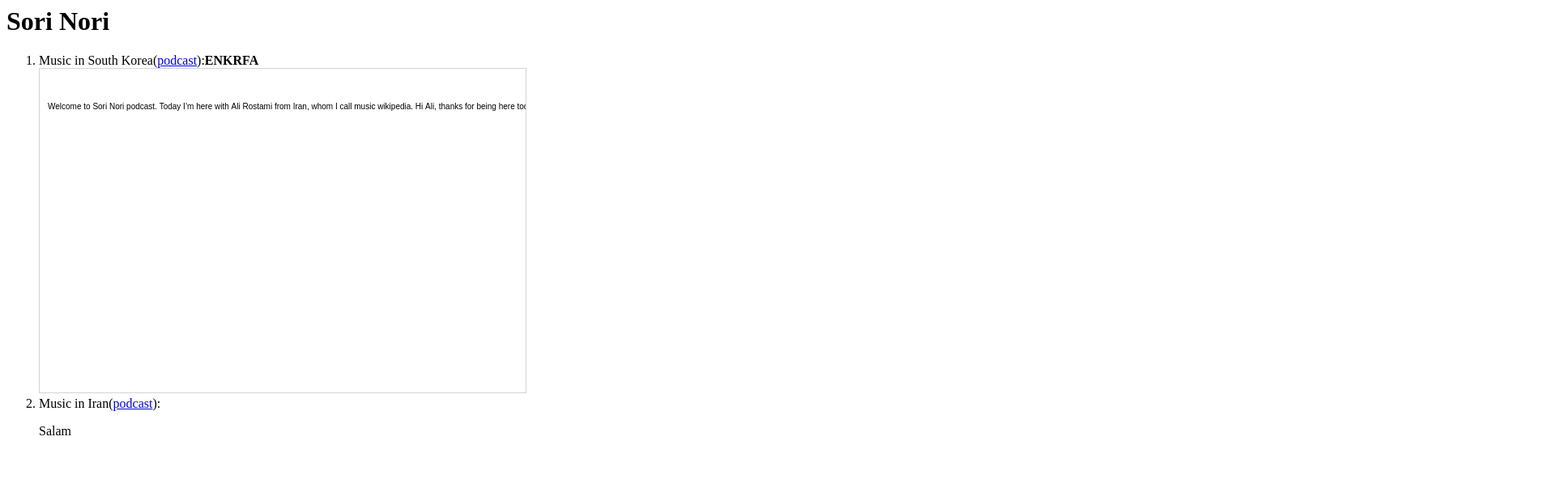
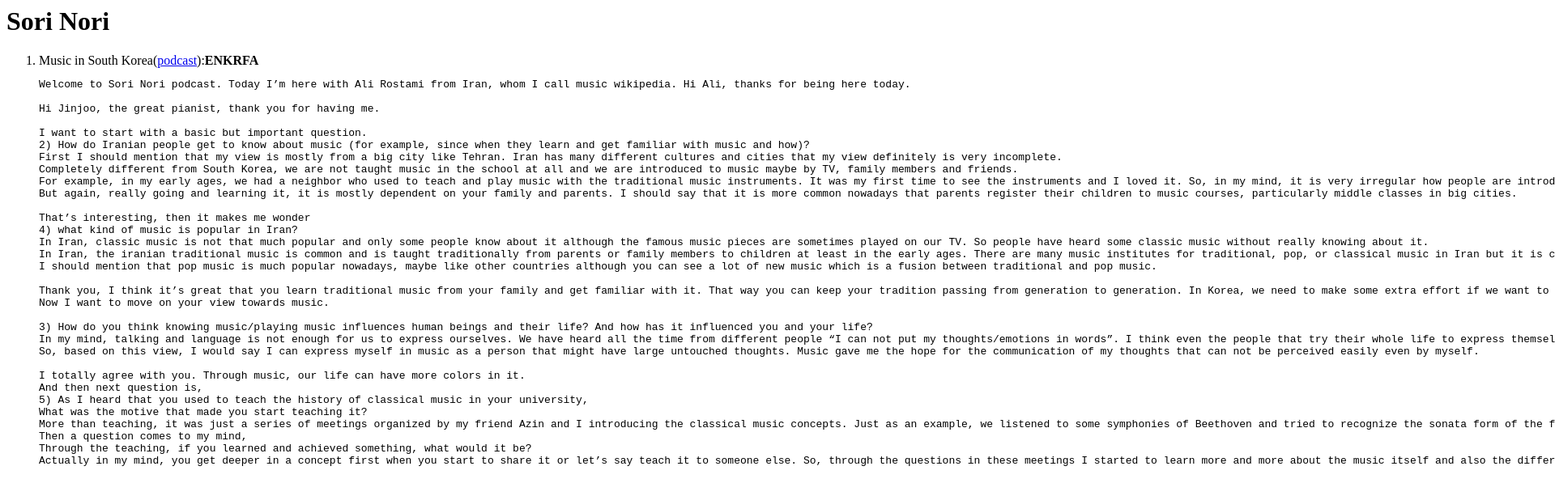
Before and after one commit to sorinori/sorinori.github.io, a plain HTML site: page index.html in a window 1280 px wide. Shown: the top 592 px of the page at 81% size, 1920 px wide, since content can reach past the window. Drawn offline with nearby package versions, Linux system fonts and the light colour scheme.

Commit message:
texts added

```diff
--- a/index.html
+++ b/index.html
@@ -5,7 +5,9 @@
   <ol>
     <li>
       Music in South Korea(<a href="https://anchor.fm/dashboard/episode/epc3gf">podcast</a>):<b>EN</b><b>KR</b><b>FA</b><br/>
-       <canvas id="myCanvas" width="600" height="400" style="border:1px solid #d3d3d3;"></canvas>
+       <pre id='text1'>
+         Salam
+      </pre>
     </li>
     <li>
       Music in Iran(<a href="https://anchor.fm/dashboard/episode/epn2ho">podcast</a>):<br/>
--- a/index.js
+++ b/index.js
@@ -1,8 +1,4 @@
-var canvas = document.getElementById("myCanvas");
-var ctx = canvas.getContext("2d");
-ctx.font = "12 Arial";
 $.get('text1.txt', function(data) {
-   //$('#text1').html(data);
-   ctx.fillText(data,10,50);
+   $('#text1').html(data);
 }, 'text');
 //$("#main_list").append("");
```
